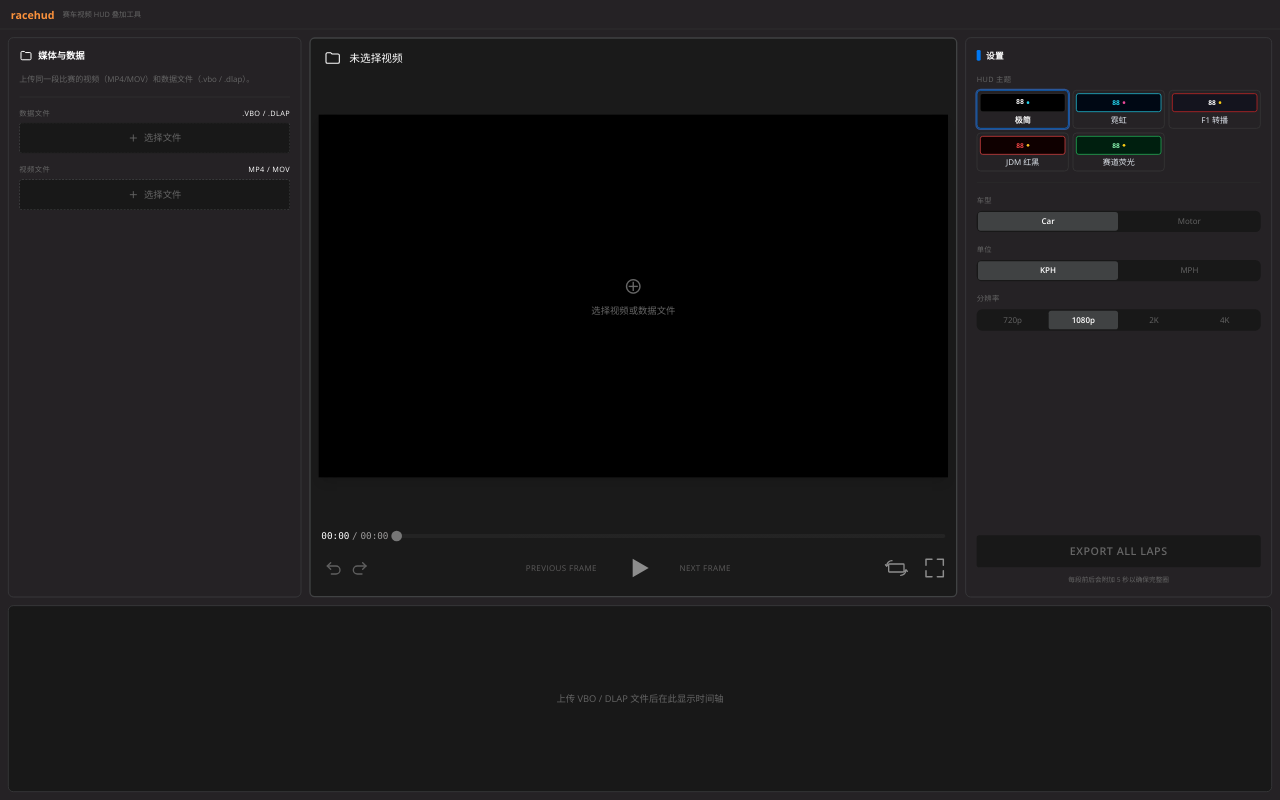
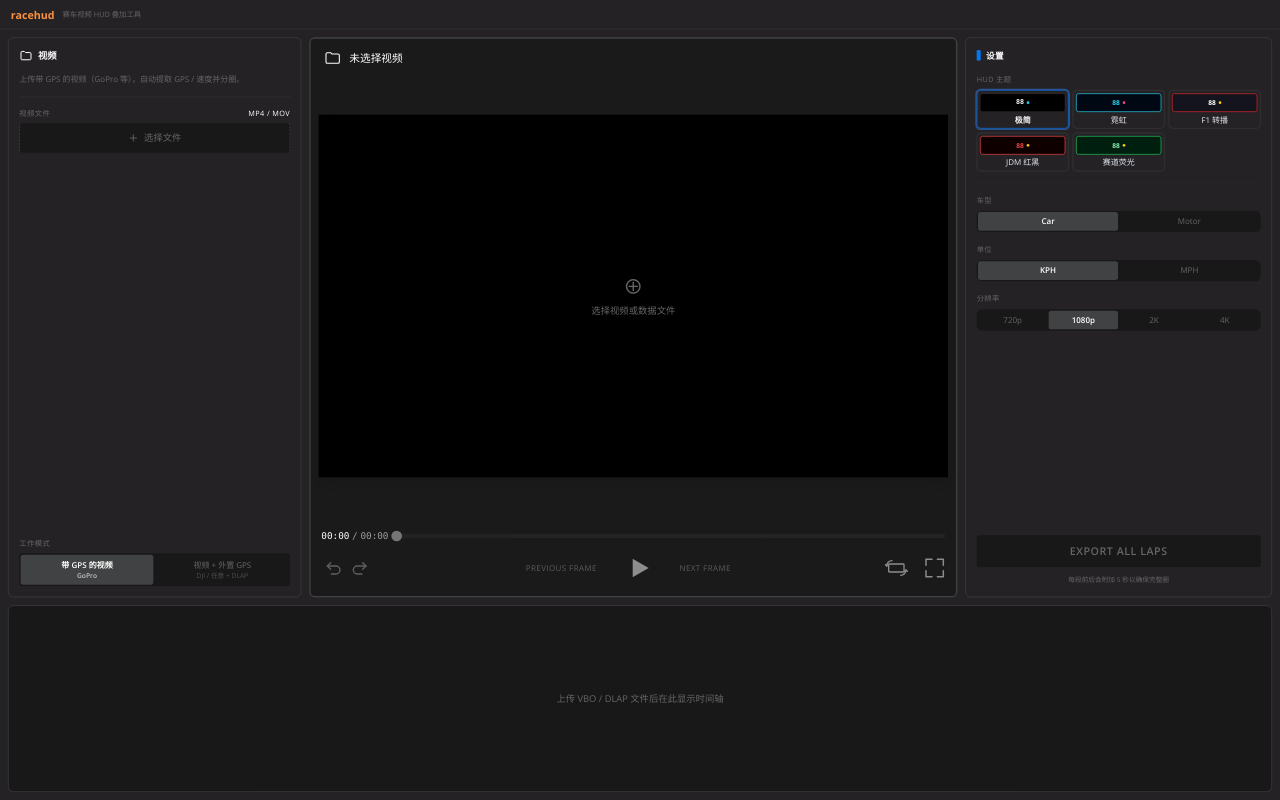
Before and after one commit to Power-Gloves/racehud, a React (Vite) app in the folder 04-前端应用/: page / in a window 1280 px wide. Built offline with nearby package versions, Linux system fonts and the light colour scheme; the HTML template or start-up script is replaced by a standard one; a web font is replaced by a local one.

Commit message:
feat: 左侧 LibraryPanel 加工作模式切换 (放底部)

```diff
--- a/04-前端应用/src/App.tsx
+++ b/04-前端应用/src/App.tsx
@@ -37,6 +37,29 @@ export default function App() {
   // 自动对齐状态
   const [syncing, setSyncing] = useState(false)
   const [syncMsg, setSyncMsg] = useState<string | null>(null)
+
+  // 工作模式：'video-only' = 带GPS的视频；'video+data' = 视频 + 外置GPS
+  type Mode = 'video-only' | 'video+data'
+  const [mode, setMode] = useState<Mode>('video-only')
+
+  /** 切换模式：清空所有已加载内容，重置状态 */
+  function switchMode(next: Mode) {
+    if (next === mode) return
+    if (video?.url) URL.revokeObjectURL(video.url)
+    setVideo(null)
+    setVideoMeta(null)
+    setVideoCurrentTime(0)
+    setData(null)
+    setError(null)
+    setSyncMsg(null)
+    setAutoLapSource(null)
+    setAutoLapPos(null)
+    setFinishLine(null)
+    setVideoOffsetMs(0)
+    setDataOffsetMs(0)
+    setPlayheadT(0)
+    setMode(next)
+  }
 
   // 自动分圈状态（仅 GoPro 等无圈号数据源用；DLAP 自带圈号不走这里）
   // - autoLapPos：起跑线沿轨迹相对位置 0~1。null 表示用算法自动选
@@ -298,13 +321,14 @@ export default function App() {
             {error && <span className="ml-auto text-red-400 text-xs">{error}</span>}
           </header>
 
-          {/* 主内容：三栏 + 底部时间轴。设计稿固定宽度下铺满 */}
           <div className="flex-1 flex flex-col gap-3 p-3 min-h-0">
             {/* 三栏：加宽左右栏、压窄中间，减少视频左右黑边 */}
             <div className="grid gap-3 min-h-0 flex-1 grid-cols-[440px_1fr_460px]">
               {/* 左：媒体与数据 */}
               <div className="min-w-0 min-h-0">
                 <LibraryPanel
+                  mode={mode}
+                  onModeChange={switchMode}
                   data={data}
                   video={video}
                   onParsed={setData}
--- a/04-前端应用/src/components/LibraryPanel.tsx
+++ b/04-前端应用/src/components/LibraryPanel.tsx
@@ -9,6 +9,10 @@ interface Props {
   onError: (msg: string) => void
   onChooseVideo: (v: VideoFile | null) => void
   onClearData: () => void
+  /** 工作模式：仅视频 / 视频+外置数据。决定显示哪些槽位 */
+  mode?: 'video-only' | 'video+data'
+  /** 切换模式的回调（会清空所有已加载内容） */
+  onModeChange?: (mode: 'video-only' | 'video+data') => void
 }
 
 /**
@@ -18,7 +22,7 @@ interface Props {
  *   - 未选：虚线按钮「+ 选择文件」
  *   - 已选：文件名 · 元数据 · 关闭按钮
  */
-export default function LibraryPanel({ data, video, onParsed, onError, onChooseVideo, onClearData }: Props) {
+export default function LibraryPanel({ data, video, onParsed, onError, onChooseVideo, onClearData, mode = 'video+data', onModeChange }: Props) {
   const dataInputRef = useRef<HTMLInputElement>(null)
   const videoInputRef = useRef<HTMLInputElement>(null)
 
@@ -79,16 +83,19 @@ export default function LibraryPanel({ data, video, onParsed, onError, onChooseV
         {/* 标题 */}
         <div className="flex items-center gap-2 text-sm font-semibold text-white">
           <FolderIcon className="h-5 w-5" />
-          <span>媒体与数据</span>
+          <span>{mode === 'video-only' ? '视频' : '媒体与数据'}</span>
         </div>
 
         <p className="text-xs leading-relaxed text-gray-66">
-          上传同一段比赛的视频（MP4/MOV）和数据文件（.vbo / .dlap）。
+          {mode === 'video-only'
+            ? '上传带 GPS 的视频（GoPro 等），自动提取 GPS / 速度并分圈。'
+            : '上传同一段比赛的视频（MP4/MOV）和外置数据文件（.vbo / .dlap），可手动或智能对齐。'}
         </p>
 
         <div className="h-px bg-[#303232]" />
 
-        {/* 数据文件槽 */}
+        {/* 数据文件槽：仅 video+data 模式显示 */}
+        {mode === 'video+data' && (
           <FileSlot
             label="数据文件"
             accept=".vbo / .dlap"
@@ -97,6 +104,7 @@ export default function LibraryPanel({ data, video, onParsed, onError, onChooseV
             onChoose={() => dataInputRef.current?.click()}
             onClear={onClearData}
           />
+        )}
 
         {/* 视频文件槽 */}
         <FileSlot
@@ -108,8 +116,48 @@ export default function LibraryPanel({ data, video, onParsed, onError, onChooseV
           onClear={clearVideo}
         />
 
-        {/* 占位区：撑满剩余空间，未来放数据摘要 / 圈数列表 */}
-        <div className="mt-2 flex-1" />
+        {/* 模式 A 下若已加载视频但未含 GPS，给提示 */}
+        {mode === 'video-only' && video && !data && (
+          <div className="text-[11px] text-amber-300/90 bg-amber-900/20 border border-amber-500/30 rounded px-3 py-2 leading-relaxed">
+            ⚠ 该视频未检测到内嵌 GPS。若是 DJI 运动相机（无 GPS），请切换到「视频 + 外置 GPS」模式上传 .dlap / .vbo。
+          </div>
+        )}
+
+        {/* 占位区：撑满剩余空间，把模式切换推到底部 */}
+        <div className="flex-1" />
+
+        {/* 模式切换（放底部，避免上方布局抖动） */}
+        {onModeChange && (
+          <div>
+            <div className="text-[11px] text-gray-66 mb-1.5 uppercase tracking-wider">工作模式</div>
+            <div className="grid grid-cols-2 gap-1 bg-black-18 rounded p-0.5">
+              <button
+                onClick={() => onModeChange('video-only')}
+                className={`text-xs py-2 px-2 rounded transition leading-tight ${
+                  mode === 'video-only'
+                    ? 'bg-[#404243] text-white font-semibold'
+                    : 'text-gray-66 hover:text-white'
+                }`}
+                title="仅上传带 GPS 的视频（GoPro 等）"
+              >
+                <div>带 GPS 的视频</div>
+                <div className="text-[10px] opacity-70 mt-0.5">GoPro</div>
+              </button>
+              <button
+                onClick={() => onModeChange('video+data')}
+                className={`text-xs py-2 px-2 rounded transition leading-tight ${
+                  mode === 'video+data'
+                    ? 'bg-[#404243] text-white font-semibold'
+                    : 'text-gray-66 hover:text-white'
+                }`}
+                title="上传视频 + 外置 GPS 数据（DLAP / VBO）"
+              >
+                <div>视频 + 外置 GPS</div>
+                <div className="text-[10px] opacity-70 mt-0.5">DJI / 任意 + DLAP</div>
+              </button>
+            </div>
+          </div>
+        )}
       </div>
     </aside>
   )
```
Lines whose indentation alone changed are shown as unchanged.
